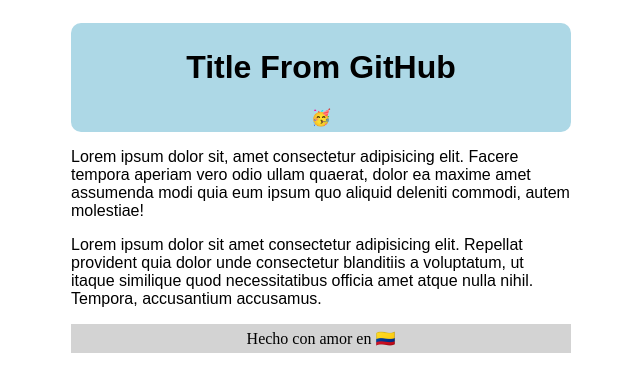
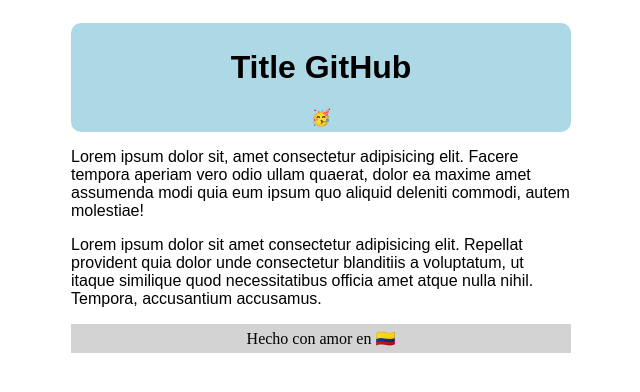
Before and after one commit to MaxSSO/pruebas-git, a plain HTML site: page index.html in a window 1280 px wide. Shown: the whole page, without its empty margins (319-959 px from the left). Drawn offline with Linux system fonts and the light colour scheme.

Commit message:
update title

```diff
--- a/index.html
+++ b/index.html
@@ -10,7 +10,7 @@
 <body>
   <div class="container">
     <div class="header">
-      <h1>Title From GitHub</h1>
+      <h1>Title GitHub</h1>
       <span>🥳</span>
     </div>
     <p>Lorem ipsum dolor sit, amet consectetur adipisicing elit. Facere tempora aperiam vero odio ullam quaerat, dolor ea maxime amet assumenda modi quia eum ipsum quo aliquid deleniti commodi, autem molestiae!</p>
```
